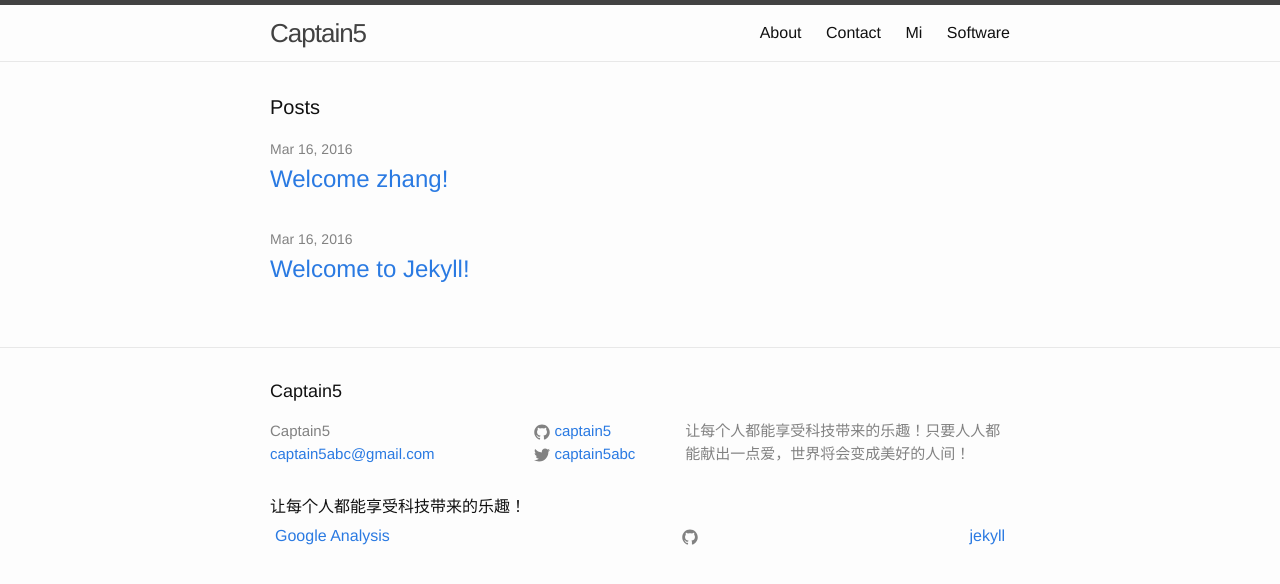
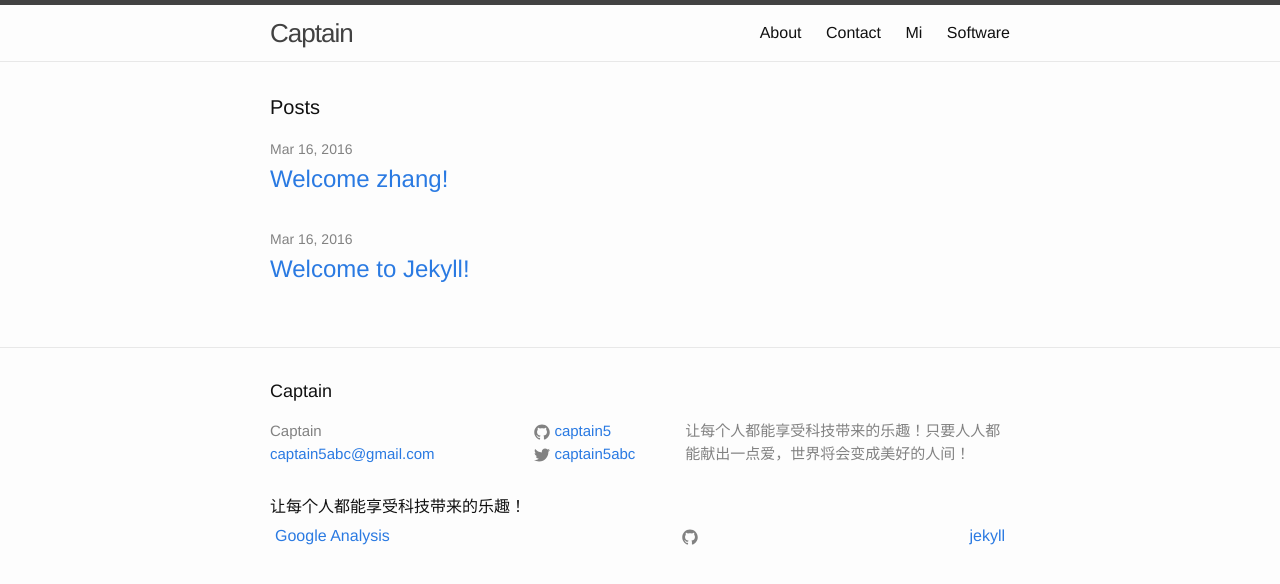
Before and after one commit to captain5/captain5.github.io, a Jekyll site: the page built from index.html, in a window 1280 px wide. Shown: the top 584 px of the page. Built offline with Jekyll 4.4.1, drawn with Linux system fonts in a browser that asks for light colours.

Commit message:
Update _config.yml

```diff
--- a/_config.yml
+++ b/_config.yml
@@ -6,7 +6,7 @@
 # 'jekyll serve'. If you change this file, please restart the server process.
 
 # Site settings
-title: Captain5
+title: Captain
 email: captain5abc@gmail.com
 #description this means to ignore newlines until "baseurl:"
 #Write an awesome description for your new site here. You can edit this
```
